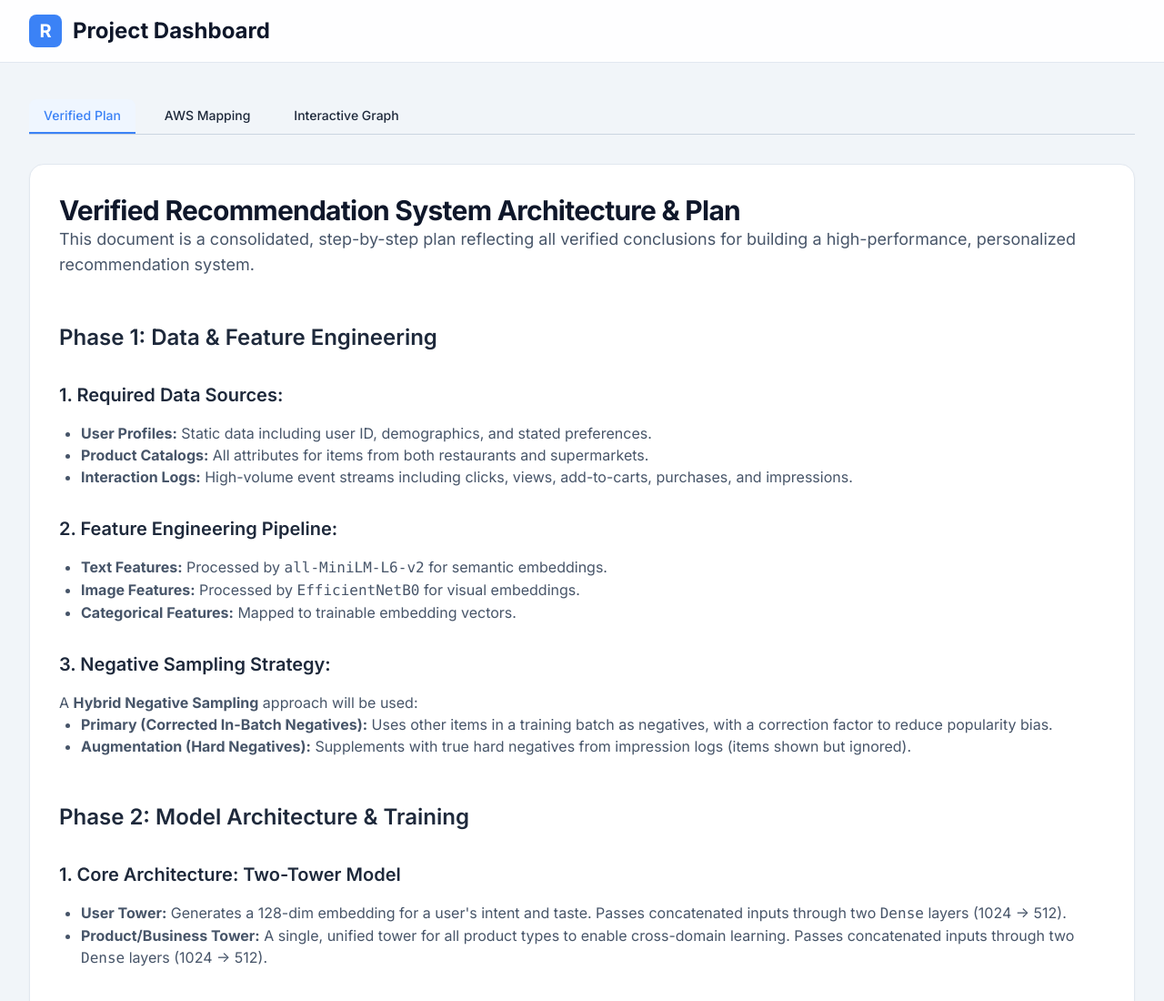
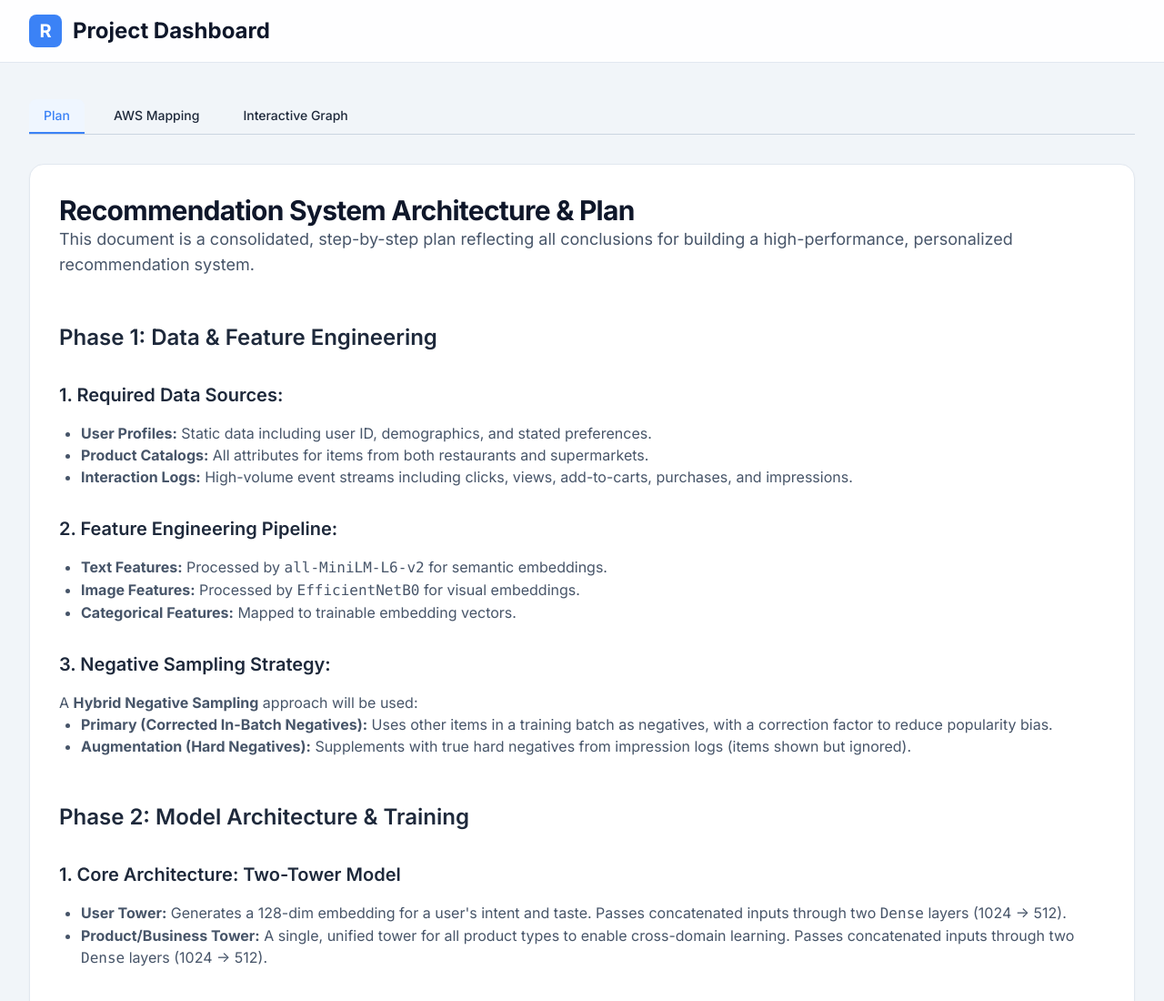
Before and after one commit to Sleippnir/AWS-recommendation-system, a plain HTML site: page index.html in a window 1280 px wide. Shown: the top 1100 px of the page at 91% size. Drawn offline with nearby package versions, Linux system fonts and the light colour scheme.

Commit message:
Update index.html

```diff
--- a/index.html
+++ b/index.html
@@ -6,7 +6,7 @@
     <title>Consolidated Recommendation System Dashboard</title>
     <script src="https://cdn.tailwindcss.com"></script>
     <!-- Chosen Palette: Slate & Blue -->
-    <!-- Application Structure Plan: The application uses a tab-based navigation structure to present three distinct views: Verified Plan, AWS Mapping, and an Interactive Graph. This was chosen to consolidate all project artifacts into a single, cohesive dashboard, allowing users to easily switch between the high-level plan, the specific cloud architecture, and a visual representation of the system's relationships without leaving the page. This structure is highly user-friendly for project review and analysis. -->
+    <!-- Application Structure Plan: The application uses a tab-based navigation structure to present three distinct views: Plan, AWS Mapping, and an Interactive Graph. This was chosen to consolidate all project artifacts into a single, cohesive dashboard, allowing users to easily switch between the high-level plan, the specific cloud architecture, and a visual representation of the system's relationships without leaving the page. This structure is highly user-friendly for project review and analysis. -->
     <!-- Visualization & Content Choices: 1) Docs: The text documents are presented in a clean, readable, single-column format. Goal: Inform. Method: Styled HTML. 2) Graph: The core visualization is a relational graph built with HTML/CSS/JS. Goal: Show Relationships & Organize. Method: Nodes (divs) and edges (lines drawn with JS) represent system components and data flows. Interaction: Hovering over a node highlights its connections and displays info. Justification: This transforms static plans into an explorable system map, making complex interactions intuitive. -->
     <!-- CONFIRMATION: NO SVG graphics used. NO Mermaid JS used. -->
     <link rel="preconnect" href="https://fonts.googleapis.com">
@@ -86,7 +86,7 @@
         <!-- Tab Navigation -->
         <div class="mb-8 border-b border-slate-300">
             <nav class="flex space-x-4" aria-label="Tabs">
-                <button class="tab-button active font-medium px-4 py-2 text-sm rounded-t-lg border-b-2 border-transparent hover:border-slate-400 hover:text-slate-700" data-tab="plan">Verified Plan</button>
+                <button class="tab-button active font-medium px-4 py-2 text-sm rounded-t-lg border-b-2 border-transparent hover:border-slate-400 hover:text-slate-700" data-tab="plan"> Plan</button>
                 <button class="tab-button font-medium px-4 py-2 text-sm rounded-t-lg border-b-2 border-transparent hover:border-slate-400 hover:text-slate-700" data-tab="aws">AWS Mapping</button>
                 <button class="tab-button font-medium px-4 py-2 text-sm rounded-t-lg border-b-2 border-transparent hover:border-slate-400 hover:text-slate-700" data-tab="graph">Interactive Graph</button>
             </nav>
@@ -94,10 +94,10 @@
 
         <!-- Tab Content -->
         <div id="tab-content-container" class="bg-white p-6 sm:p-8 rounded-2xl shadow-sm border border-slate-200">
-            <!-- Verified Plan Tab -->
+            <!--  Plan Tab -->
             <div id="plan" class="tab-content active prose max-w-none">
-                <h2 class="text-3xl font-bold tracking-tight text-slate-900">Verified Recommendation System Architecture & Plan</h2>
-                <p class="text-lg text-slate-600">This document is a consolidated, step-by-step plan reflecting all verified conclusions for building a high-performance, personalized recommendation system.</p>
+                <h2 class="text-3xl font-bold tracking-tight text-slate-900"> Recommendation System Architecture & Plan</h2>
+                <p class="text-lg text-slate-600">This document is a consolidated, step-by-step plan reflecting all  conclusions for building a high-performance, personalized recommendation system.</p>
 
                 <h3>Phase 1: Data & Feature Engineering</h3>
                 <h4>1. Required Data Sources:</h4>
@@ -146,7 +146,7 @@
             <!-- AWS Mapping Tab -->
             <div id="aws" class="tab-content prose max-w-none">
                  <h2 class="text-3xl font-bold tracking-tight text-slate-900">AWS Service Mapping</h2>
-                 <p class="text-lg text-slate-600">This section maps each component of the verified plan to the appropriate AWS service, creating a scalable and manageable cloud architecture.</p>
+                 <p class="text-lg text-slate-600">This section maps each component of the  plan to the appropriate AWS service, creating a scalable and manageable cloud architecture.</p>
 
                  <h3>Phase 1: Data & Feature Engineering</h3>
                  <ul>
```
